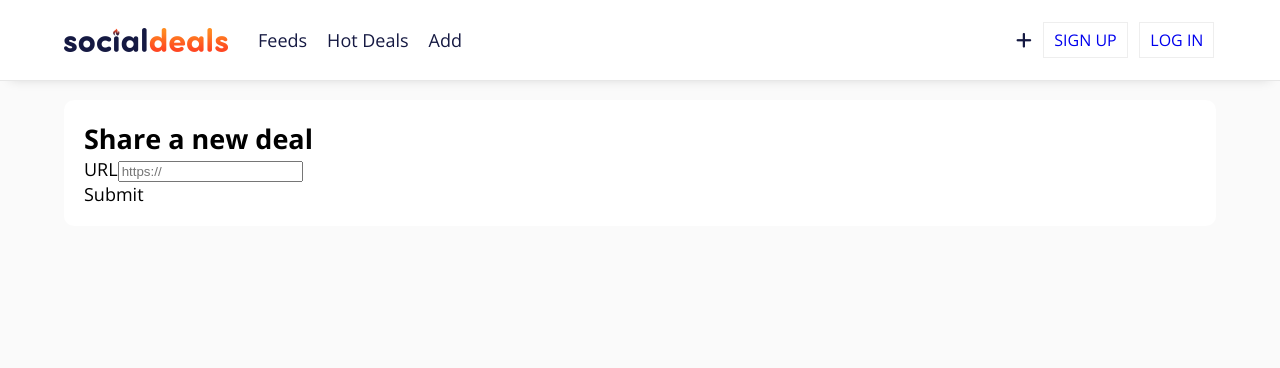
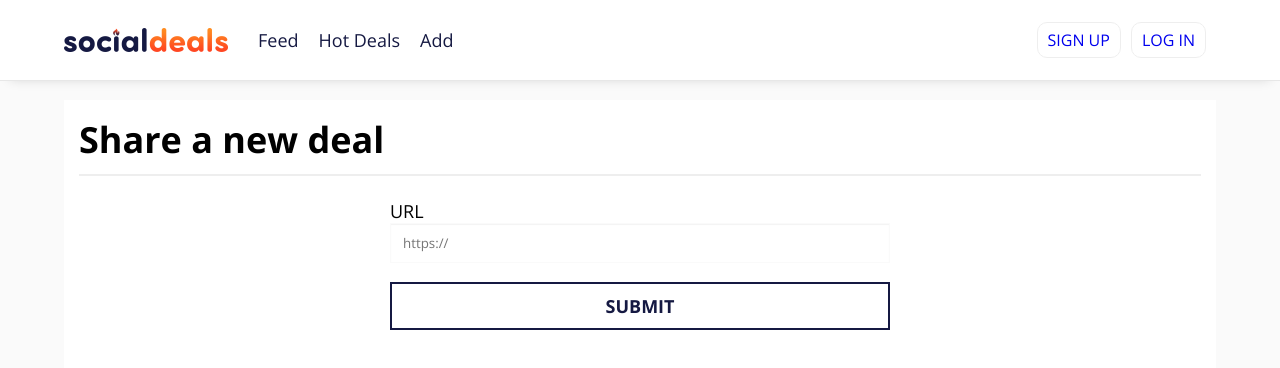
Before and after one commit to moshicode/Socialdeals, a React (Create React App) app: page /add in a window 1280 px wide. Shown: the top 368 px of the page. Built offline with nearby package versions, Linux system fonts and the light colour scheme.

Commit message:
last updates for project

```diff
--- a/public/index.html
+++ b/public/index.html
@@ -7,7 +7,8 @@
   <meta name="viewport" content="width=device-width, initial-scale=1, shrink-to-fit=no" />
   <meta name="theme-color" content="#000000" />
   <link href="https://fonts.googleapis.com/css?family=Open+Sans:400,400i,700,800" rel="stylesheet">
-  <script src="https://use.fontawesome.com/3867be4c9b.js"></script>
+  <link rel="stylesheet" href="https://use.fontawesome.com/releases/v5.7.1/css/all.css" integrity="sha384-fnmOCqbTlWIlj8LyTjo7mOUStjsKC4pOpQbqyi7RrhN7udi9RwhKkMHpvLbHG9Sr"
+    crossorigin="anonymous">
 
   <link rel="manifest" href="%PUBLIC_URL%/manifest.json" />
   <title>Socialdeals - Shopping Community</title>
--- a/src/App.css
+++ b/src/App.css
@@ -49,6 +49,7 @@ button,
 select {
   outline: none;
   box-sizing: border-box;
+  font-family: 'Open Sans', Arial, sans-serif;
 }
 
 a {
@@ -62,7 +63,8 @@ a {
 
 .form-input,
 .register-form input,
-.login-form input {
+.login-form input,
+.add-form input {
   width: 100%;
   height: 40px;
   padding: 6px 12px;
@@ -141,21 +143,67 @@ a {
 /******
 * REGISTER
 ******/
-.register-form {
+.register-form,
+.login-form,
+.add-form {
   background-color: var(--light);
   padding: 15px;
 }
 
+.register-form h1,
+.login-form h1,
+.add-form h1 {
+  border-bottom: 2px solid #eee;
+  padding-bottom: 10px;
+  margin-bottom: 10px;
+}
+
+.register-form form,
+.login-form form,
+.add-form form {
+  width: 100%;
+  max-width: 500px;
+  margin: 25px auto;
+  display: grid;
+  grid-auto-rows: 60px;
+  grid-gap: 15px;
+  align-items: center;
+}
+
+.action-btn {
+  border: 2px solid var(--dark);
+  padding: 10px;
+  text-transform: uppercase;
+  background-color: var(--light);
+  color: var(--dark);
+  font-weight: 600;
+  cursor: pointer;
+  text-align: center;
+}
+
+.action-btn:hover {
+  background-color: var(--dark);
+  color: var(--light);
+  transition: 0.4s;
+}
+
+/* .register-form form {
+  display: grid;
+  grid-auto-rows: 60px;
+  grid-gap: 15px;
+  align-items: center;
+} */
+/*
 .register-form form {
   display: grid;
   grid-template-rows: repeat(4, auto);
   grid-template-columns: repeat(2, 1fr);
   grid-gap: 15px;
-}
-
+} */
+/*
 .register-form .field {
   grid-column: 1 / 3;
-}
+} */
 
 
 /******
@@ -176,7 +224,8 @@ a {
 
 header {
   display: grid;
-  grid-template-columns: max-content repeat(2, 1fr);
+  grid-template-columns: -webkit-max-content repeat(2, 1fr);
+  grid-template-columns: max-content 1fr max-content;
   grid-column-gap: 30px;
   height: inherit;
   align-items: center;
@@ -184,6 +233,7 @@ header {
   margin: 0 auto;
   max-width: 1240px;
 }
+
 
 .user-minidash {
   grid-column: 3/3;
@@ -194,7 +244,6 @@ header {
   grid-template-columns: auto auto auto;
   grid-template-rows: 1fr;
   width: 100%;
-  max-width: 200px;
   align-items: center;
 }
 
@@ -211,6 +260,7 @@ header {
   text-transform: uppercase;
   box-sizing: border-box;
   text-align: center;
+  border-radius: 10px;
 }
 
 .reg-log-btn:hover {
@@ -219,7 +269,28 @@ header {
 }
 
 .add-icon {
+  color: var(--primary);
+  font-size: 12px;
+  vertical-align: 1px;
+  margin-right: 10px;
+}
+
+.add-new {
+  border: 2px solid var(--dark);
+  background-color: transparent;
   color: var(--dark);
+  font-weight: 600;
+  border-radius: 10px;
+}
+
+.add-new:hover {
+  border: 2px solid var(--primary);
+  color: var(--primary);
+  transition: 0.2s;
+}
+
+.add-icon:hover {
+  color: var(--primary);
 }
 
 
@@ -262,17 +333,38 @@ footer {
   grid-template-rows: minmax(190px, 200px);
   box-shadow: 0px 0px 6px #f5f5f5;
   border: 1px solid #f1f1f1;
+  position: relative;
 }
 
 .card img {
   width: 100%;
   max-width: 180px;
+  max-height: 180px;
   align-self: center;
   justify-self: center;
+  object-fit: contain;
 }
 
 .info .title {
   text-align: center;
+}
+
+.title h5 {
+  height: 20px;
+  overflow: hidden;
+}
+
+.icon {
+  position: absolute;
+  top: 10px;
+  left: 10px;
+  z-index: 99;
+  color: var(--dark);
+  cursor: pointer;
+}
+
+.icon:hover {
+  color: #ff4522;
 }
 
 
@@ -397,6 +489,7 @@ footer {
 .add-deal-form {
   grid-column: 2/3;
   grid-row: 1/2;
+  text-align: center;
 }
 
 .deal-image {
--- a/src/App.js
+++ b/src/App.js
@@ -17,6 +17,11 @@ class App extends Component {
     }
   }
 
+  logoutClearState = () => {
+    localStorage.clear()
+    this.setState({ userAuth: '' })
+  }
+
   getLoggedInUser() {
     return { username: localStorage.username, id: localStorage.id } || ''
   }
@@ -29,7 +34,7 @@ class App extends Component {
     return (
       <Router>
         <div className="App">
-          <Navbar userAuth={this.state.userAuth} />
+          <Navbar userAuth={this.state.userAuth} logoutClearState={this.logoutClearState} />
           <main className="container">
             <Switch>
               <Redirect exact from="/" to="/feeds" />
--- a/src/components/Feeds/AddNewDeal.js
+++ b/src/components/Feeds/AddNewDeal.js
@@ -31,13 +31,15 @@ class AddNewDeal extends Component {
     render() {
         if (this.state.tempScrapeData === '') {
             return (
-                <div className="form">
-                    <h2>Share a new deal</h2>
-                    <div className="field">
-                        <label>URL</label>
-                        <input type="url" name="url" placeholder="https://" value={this.state.url} onChange={this.handleChangeInput} required />
-                    </div>
-                    <div className="submit" onClick={this.getScrapeData}>Submit</div>
+                <div className="add-form">
+                    <h1>Share a new deal</h1>
+                    <form>
+                        <div className="field">
+                            <label>URL</label>
+                            <input type="url" name="url" placeholder="https://" value={this.state.url} onChange={this.handleChangeInput} required />
+                        </div>
+                        <div className="action-btn" onClick={this.getScrapeData}>Submit</div>
+                    </form>
                 </div>
             )
         } else {
--- a/src/components/Feeds/Forms/DealForm.js
+++ b/src/components/Feeds/Forms/DealForm.js
@@ -8,7 +8,7 @@ class DealForm extends Component {
         super(props)
         this.state = {
             username: props.userAuth.username,
-            name: '',
+            name: props.tempScrapeData.name,
             price: props.tempScrapeData.price,
             image: props.tempScrapeData.image,
             url: props.tempScrapeData.url,
@@ -66,7 +66,7 @@ class DealForm extends Component {
                     <label>
                         <input type="text" className="decor-input" name="currency" value={this.state.currency} onChange={this.handleChangeInput} />
                     </label>
-                    <button className="btn add-btn" onClick={this.onClickUpdateData}>Post New Deal</button>
+                    <button className="btn add-btn action-btn" onClick={this.onClickUpdateData}>Post New Deal</button>
                 </div>
             </div>
         );
--- a/src/components/Forms/Login.js
+++ b/src/components/Forms/Login.js
@@ -1,5 +1,7 @@
 import React, { Component } from 'react';
 import axios from 'axios';
+import { Redirect } from 'react-router-dom';
+
 
 class Login extends Component {
     constructor() {
@@ -36,7 +38,7 @@ class Login extends Component {
 
     render() {
         if (this.props.userAuth.username) {
-            return this.showLoggedInuser()
+            return <Redirect to="/" />
         }
         return (
             <div className="login-form">
@@ -62,7 +64,7 @@ class Login extends Component {
                             value={this.state.password}
                             onChange={this.onChange} />
                     </div>
-                    <input type="submit" />
+                    <button type="submit" className="action-btn">Log In</button>
                 </form>
             </div>
         );
--- a/src/components/Forms/Register.js
+++ b/src/components/Forms/Register.js
@@ -57,7 +57,7 @@ class Register extends Component {
                                 value={this.state.password}
                                 onChange={this.onChange} />
                         </div>
-                        <div className="password">
+                        {/* <div className="password">
                             <label>Password</label>
                             <input
                                 type="password"
@@ -66,7 +66,7 @@ class Register extends Component {
                                 autoComplete="new-password"
                                 value={this.state.password}
                                 onChange={this.onChange} />
-                        </div>
+                        </div> */}
                     </div>
                     <div className="field">
                         <label>Email</label>
@@ -77,7 +77,7 @@ class Register extends Component {
                             value={this.state.email}
                             onChange={this.onChange} />
                     </div>
-                    <input type="submit" />
+                    <button type="submit" className="action-btn">Sign Up</button>
                 </form>
             </div>
         );
--- a/src/components/Navbar.js
+++ b/src/components/Navbar.js
@@ -1,11 +1,14 @@
-import React from 'react';
+import React, { Component } from 'react';
 import { Link } from 'react-router-dom';
 import logo from '../images/socialdeals-logo-op.png';
+import LoggedInUser from './Navbar/LoggedInUser'
+import Guest from './Navbar/Guest'
 
-const Navbar = (userAuth) => {
+class Navbar extends Component {
+    render() {
         let currentPage = window.location.pathname.substring(1)
-    let pages = ['Feeds', 'Hot Deals', 'Add']
-    let userAuth2 = userAuth
+        let pages = ['Feed', 'Hot Deals', 'Add']
+        console.log(this.props)
         return (
             <div className="header-wrapper">
                 <header className="header">
@@ -20,27 +23,22 @@ const Navbar = (userAuth) => {
                             <Link key={index} to={page.toLowerCase()}>{page}</Link>)}
                     </nav>
                     <div className="user-minidash">
-                    <Link to='/add'>
-                        <i className="fa fa-plus add-icon" aria-hidden="true"></i>
-                    </Link>
-                    <Link to='register'>
-                        <div className="reg-log-btn">
-                            Sign Up
-                        </div>
-                        {/* <button>Sign Up</button> */}
-                    </Link>
-                    <Link to='login'>
-                        <div className="reg-log-btn">
-                            Log In
-                        </div>
-                    </Link>
+                        {this.props.userAuth.id ? <LoggedInUser logoutClearState={this.props.logoutClearState} userAuth={this.props.userAuth} /> : <Guest />}
                     </div>
                 </header>
             </div>
 
+        )
+    }
+}
+
+// const Navbar = (userAuth, logoutClearState) => {
+
+//     return (
 
 
-    );
-}
+
+//     );
+// }
 
 export default Navbar;
--- /dev/null
+++ b/src/components/Navbar/Guest.js
@@ -0,0 +1,19 @@
+import React from 'react';
+import { Link } from 'react-router-dom';
+
+
+const Guest = () => {
+    return (
+        <React.Fragment>
+            <Link to='register'>
+                <div className="reg-log-btn">Sign Up</div>
+            </Link>
+            <Link to='login'>
+                <div className="reg-log-btn">Log In</div>
+            </Link>
+        </React.Fragment>
+
+    )
+}
+
+export default Guest
--- /dev/null
+++ b/src/components/Navbar/LoggedInUser.js
@@ -0,0 +1,30 @@
+import React, { Component } from 'react';
+import { Link } from 'react-router-dom';
+
+class LoggedInUser extends Component {
+
+    render() {
+        console.log(this.props)
+        const { userAuth } = this.props
+        return (
+            <React.Fragment>
+                <div>Hello {userAuth.username}</div>
+                <Link to='/add'>
+                    <div className="reg-log-btn add-new">
+                        <i className="fa fa-plus add-icon" aria-hidden="true"></i>Add New Deal</div>
+                </Link>
+                <Link to='/'>
+                    <div className="reg-log-btn" onClick={this.props.logoutClearState} >Log Out</div>
+                </Link>
+            </React.Fragment>
+        );
+    }
+}
+
+// const LoggedInUser = () => {
+//     return (
+
+//     )
+// }
+
+export default LoggedInUser
```
Also changed, not shown: src/components/Feeds/DealCard.js (+10 -2 lines). Lines whose indentation alone changed are shown as unchanged.
